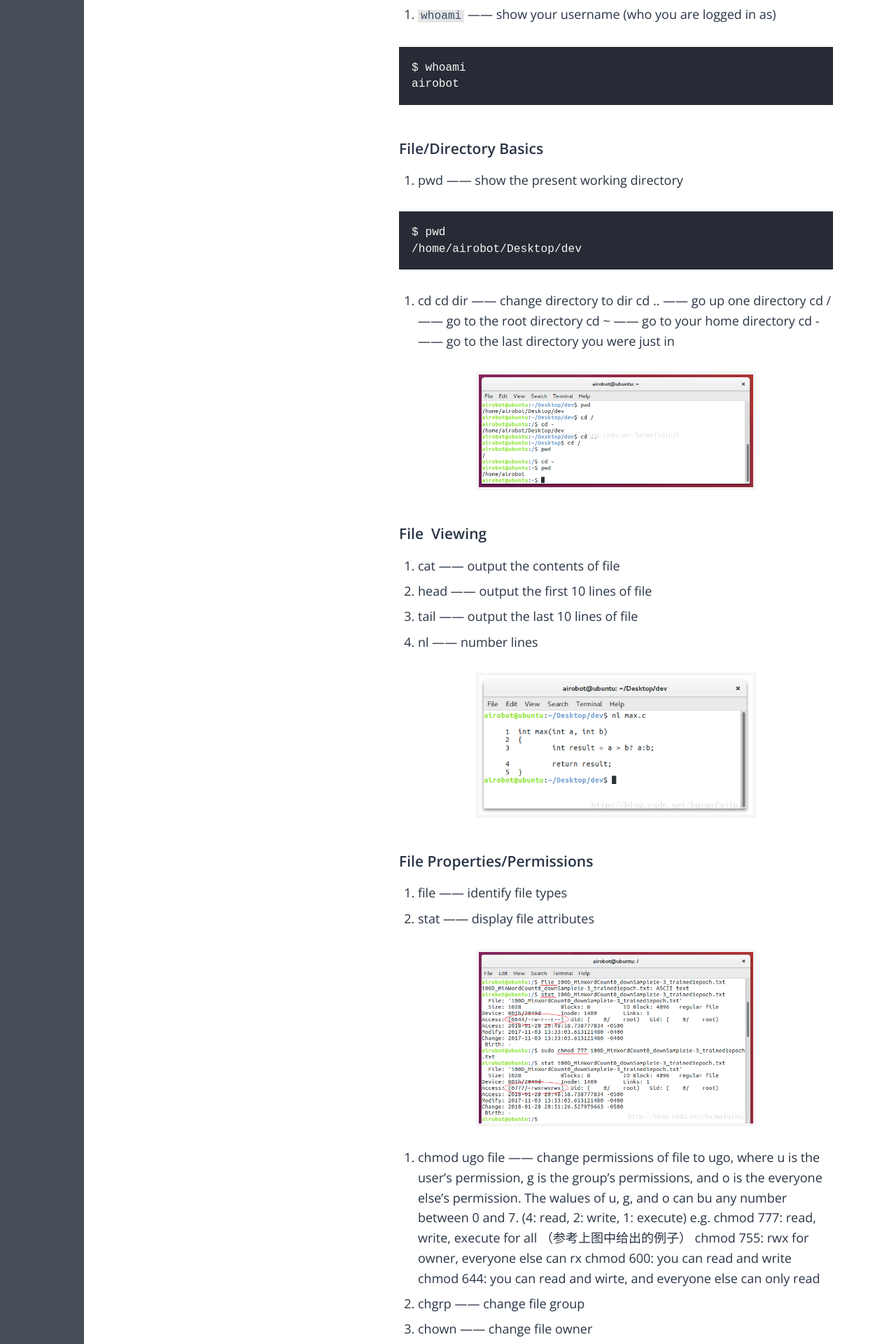
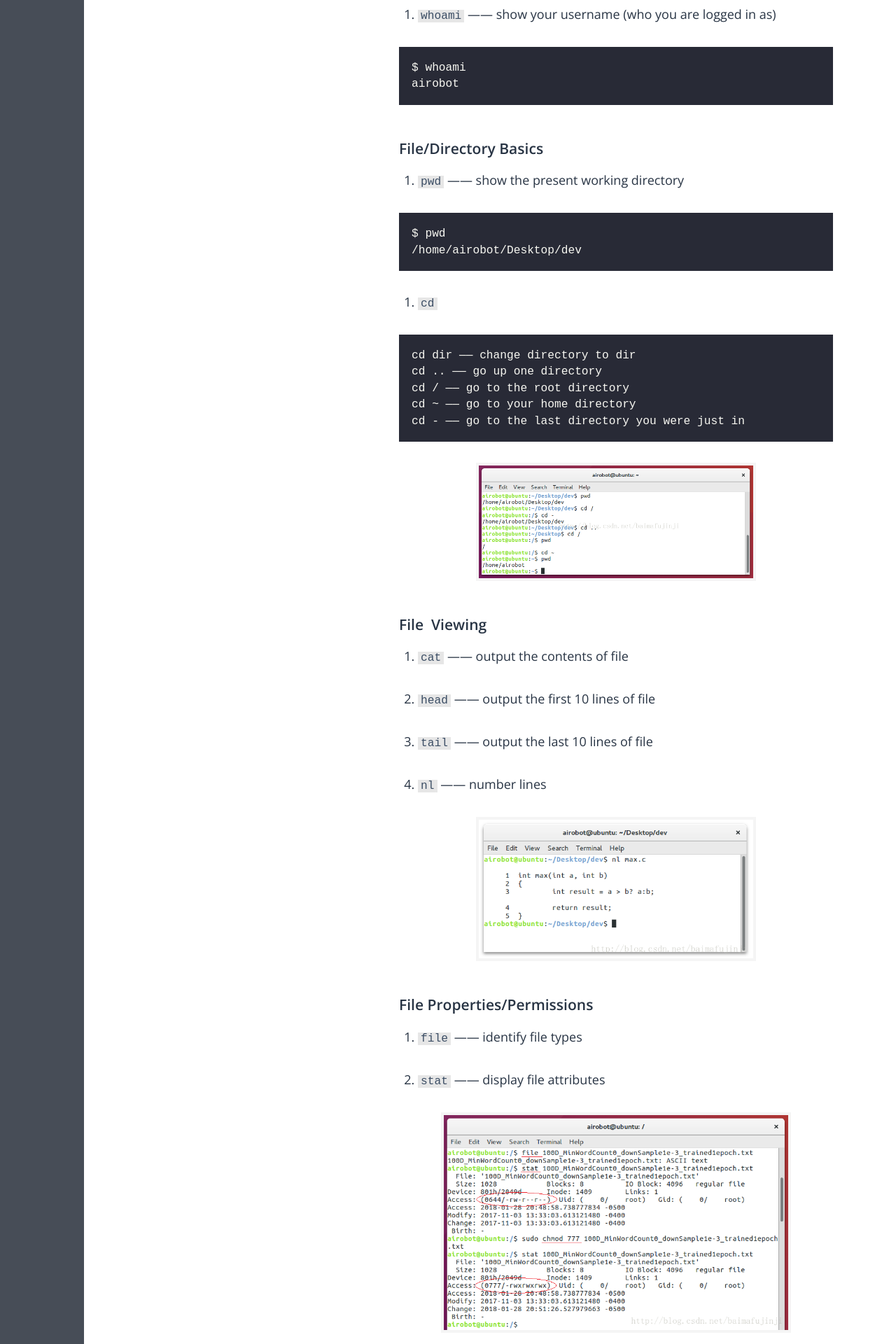
Before and after one commit to fzuo/baimafujinji, a Jekyll site: the page built from _posts/tool/2013-12-08-linux-command.md, in a window 1280 px wide. Shown: the part 1061-2981 px from the top of the page at 70% size. Built offline with Jekyll 4.4.1, drawn with Linux system fonts in a browser that asks for light colours; some web fonts are replaced; some of the changed text lies outside the part shown.

Commit message:
Update 2013-12-08-linux-command.md

````diff
--- a/_posts/tool/2013-12-08-linux-command.md
+++ b/_posts/tool/2013-12-08-linux-command.md
@@ -42,19 +42,22 @@ airobot
 
 ### File/Directory Basics
 
-5. pwd —— show the present working directory
+5. `pwd` —— show the present working directory
 
 ```
 $ pwd
 /home/airobot/Desktop/dev
 ```
 
-6. cd
+6. `cd`
+
+```
 cd dir —— change directory to dir
 cd .. —— go up one directory
 cd / —— go to the root directory
 cd ~ —— go to your home directory
 cd - —— go to the last directory you were just in
+```
 
 <p align="center">
 <img src="https://fzuo.github.io/assets/img/linux_command/linux_command_02.png" width="400">
@@ -62,10 +65,13 @@ cd - —— go to the last directory you were just in
 
 ### File  Viewing
 
-7. cat —— output the contents of file
-8. head —— output the first 10 lines of file
-9. tail —— output the last 10 lines of file
-10. nl —— number lines
+7. `cat` —— output the contents of file
+
+8. `head` —— output the first 10 lines of file
+
+9. `tail` —— output the last 10 lines of file
+
+10. `nl` —— number lines
 
 <p align="center">
 <img src="https://fzuo.github.io/assets/img/linux_command/linux_command_03.png" width="400">
@@ -73,108 +79,124 @@ cd - —— go to the last directory you were just in
 
 ### File Properties/Permissions
 
-11. file —— identify file types
-12. stat —— display file attributes
+11. `file` —— identify file types
+
+12. `stat` —— display file attributes
 
 <p align="center">
-<img src="https://fzuo.github.io/assets/img/linux_command/linux_command_04.png" width="400">
+<img src="https://fzuo.github.io/assets/img/linux_command/linux_command_04.png" width="500">
 </p>
 
-13. chmod ugo file —— change permissions of file to ugo, where u is the user's permission, g is the group's permissions, and o is the everyone else's permission. The walues of u, g, and o can bu any number between 0 and 7. (4: read, 2: write, 1: execute)
+13. `chmod` ugo file —— change permissions of file to ugo, where u is the user's permission, g is the group's permissions, and o is the everyone else's permission. The walues of u, g, and o can bu any number between 0 and 7. (4: read, 2: write, 1: execute)
+
 e.g.
+
+```
 chmod 777: read, write, execute for all （参考上图中给出的例子）
 chmod 755: rwx for owner, everyone else can rx
 chmod 600: you can read and write
 chmod 644: you can read and wirte, and everyone else can only read
-14. chgrp —— change file group
-15. chown —— change file owner
+```
+
+14. `chgrp` —— change file group
+
+15. `chown` —— change file owner
 
 <p align="center">
-<img src="https://fzuo.github.io/assets/img/linux_command/linux_command_05.png" width="400">
+<img src="https://fzuo.github.io/assets/img/linux_command/linux_command_05.png" width="500">
 </p>
 
 ### IO Redirection
 
-16. cat > file —— places standard input to file
+16. `cat` > file —— places standard input to file
+
 例如，在下图中，我们首先在命令上输入 cat > my_file，然后系统会自动在当前文件夹下创建一个名为my_file的文件，然后我们在Terminal上输入的文字将被写入my_file中，直到我们在键盘上输入CTRL + d 时返回。这时我们打开my_file文件，可以发现之前的内容已经被成功写入了。
 
 <p align="center">
-<img src="https://fzuo.github.io/assets/img/linux_command/linux_command_06.png" width="400">
+<img src="https://fzuo.github.io/assets/img/linux_command/linux_command_06.png" width="500">
 </p>
 
-17. cmd > file —— Standard output (stdout) of cmd to file
+17. `cmd` > file —— Standard output (stdout) of cmd to file
 
 <p align="center">
-<img src="https://fzuo.github.io/assets/img/linux_command/linux_command_07.png" width="400">
+<img src="https://fzuo.github.io/assets/img/linux_command/linux_command_07.png" width="500">
 </p>
 
-18. cmd >> file ——  Append stdout to file
+18. `cmd` >> file ——  Append stdout to file
 
+<p align="center">
+<img src="https://fzuo.github.io/assets/img/linux_command/linux_command_08.png" width="500">
+</p>
 
-Process Management
-19. ps —— show snapshot of processes
+### Process Management
+
+19. `ps` —— show snapshot of processes
+
 ps命令用于报告当前系统的进程状态。可以搭配kill指令随时中断、删除不必要的程序。ps命令是最基本同时也是非常强大的进程查看命令，使用该命令可以确定有哪些进程正在运行和运行的状态、进程是否结束、进程有没有僵死、哪些进程占用了过多的资源等等，总之大部分信息都是可以通过执行该命令得到的。
-20. top —— show real time processes
- top命令可以实时动态地查看系统的整体运行情况，是一个综合了多方信息监测系统性能和运行信息的实用工具。通过top命令所提供的互动式界面，用热键可以管理。
 
-21. kill pid —— kill process with id pid
-22. pkill name —— kill process with name name
-23. killall name —— kill all processes with names beginning name
+20. `top` —— show real time processes
 
-Searching
-24. locate file —— find all instances of file using indexed database built from the updatedb command. Much faster than find
-25. grep pattern files —— search for pattern in files
-grep -i : case insensitive search
-grep -o : only show matched part of file
+top命令可以实时动态地查看系统的整体运行情况，是一个综合了多方信息监测系统性能和运行信息的实用工具。通过top命令所提供的互动式界面，用热键可以管理。
 
-26. grep -r pattern dir —— search recursively for pattern in dir
-27. grep -rn pattern dir —— search recursively for pattern in dir and show the line number found
+<p align="center">
+<img src="https://fzuo.github.io/assets/img/linux_command/linux_command_09.png" width="500">
+</p>
+
+21. `kill` pid —— kill process with id pid
+
+22. `pkill` name —— kill process with name name
+
+23. `killall` name —— kill all processes with names beginning name
+
+### Searching
+
+24. `locate` file —— find all instances of file using indexed database built from the updatedb command. Much faster than find
+
+25. `grep` pattern files —— search for pattern in files
+
+* grep -i : case insensitive search
+
+* grep -o : only show matched part of file
+
+<p align="center">
+<img src="https://fzuo.github.io/assets/img/linux_command/linux_command_10.png" width="500">
+</p>
+
+26. `grep` -r pattern dir —— search recursively for pattern in dir
+
+27. `grep` -rn pattern dir —— search recursively for pattern in dir and show the line number found
+
 28. command | grep pattern —— search for pattern in the output of command
 
-Pipes and Command Lists
+<p align="center">
+<img src="https://fzuo.github.io/assets/img/linux_command/linux_command_11.png" width="500">
+</p>
+
+### Pipes and Command Lists
 
 29. cmd1 | cmd2 —— stdout of cmd1 to cmd2
+
 30. cmd1 |& cmd2 —— stderr of cmd1 to cmd2
+
 31. cmd1 ; cmd2 —— run cmd1 then cmd2
-32. cmd1 && cmd2 —— run cmd2 if cmd1 is successful
-33. cmd1 || cmd2 —— run cmd2 if cmd1 is unsuccessfull
 
-Shortcuts
-CTRL+c —— stop current command
-CTRL+w —— erases one word in the current line
-CTRL+u —— erases the whole line
-CTRL+a —— move cursor to the beginning of line
-CTRL+e —— move cursor to the end of line
-CTRL+b —— move cursor backward one character
-CTRL+f ——  move cursor forward one character
-ALT+b —— move cursor backward one word
-ALT+f —— move cursor forward one word
-
-参考
-http://gnulinux.guru/bash_cheatsheet.pdf
-http://man.linuxde.net/
-
-### 连续不中断执行
-
-1.
-
-用`;`可以让多个命令连续知行，中间出现错误并不会中断后面命令，如
+连续不中断执行：用`;`可以让多个命令连续知行，中间出现错误并不会中断后面命令，如
 
     mkdir test; mkdir test; rmdir test;
 
 虽然第二条指令会报错，但是不会影响后面的指令，最后test目录不存在
 
-### 出错停止后面指令
+32. cmd1 && cmd2 —— run cmd2 if cmd1 is successful
 
-用`&&`分割的命令，如果没有错误会一直执行下去，出现错误立即中止，如
+出错停止后面指令：用`&&`分割的命令，如果没有错误会一直执行下去，出现错误立即中止，如
 
     mkdir test && mkdir test && rmdir test
 
 这回在第二个指令处就中止了
 
-### 一次正确即停止
+33. cmd1 || cmd2 —— run cmd2 if cmd1 is unsuccessfull
 
-用`||`分割的命令，如果有错误就一直执行下去，直到一次正确立即中止，如
+一次正确即停止：用`||`分割的命令，如果有错误就一直执行下去，直到一次正确立即中止，如
 
     mkdir test || mkdir test || rmdir test
     mkdir test || mkdir test || rmdir test || mkdir test
````
Also changed, not shown: other parts of _posts/tool/2013-12-08-linux-command.md (+28 -0 lines).
